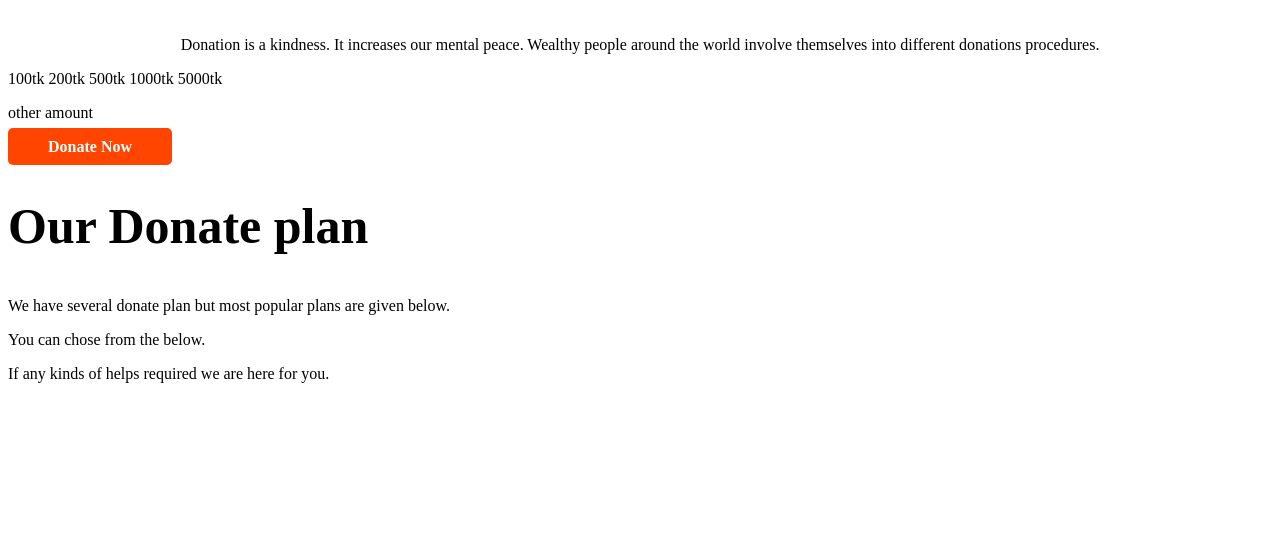
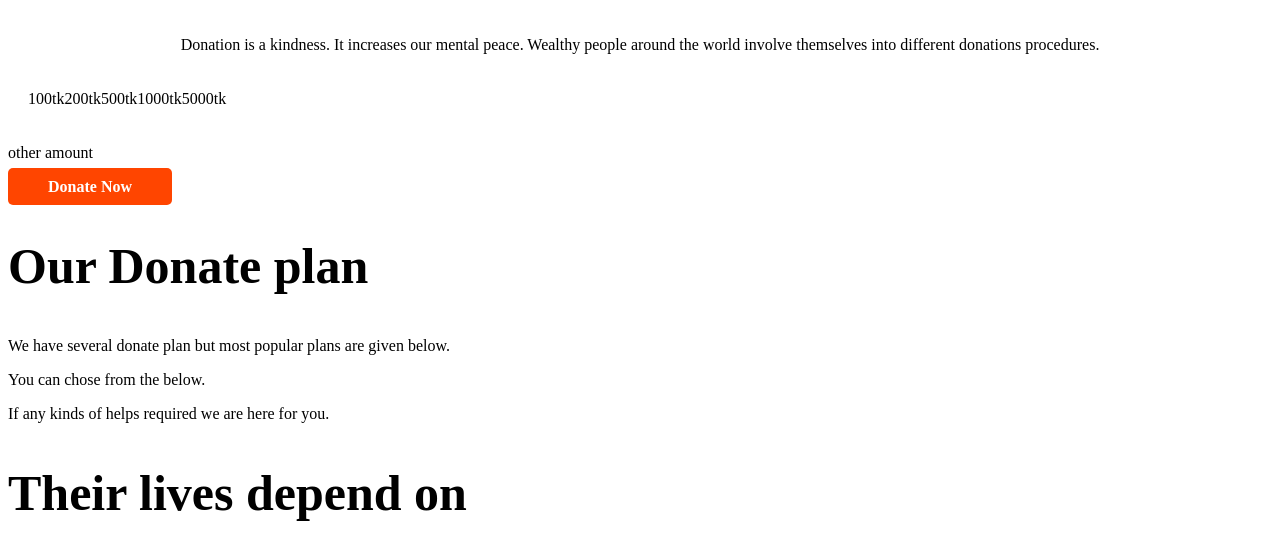
Before and after one commit to zakiashabnam/donate-today, a plain HTML site: page index.html in a window 1280 px wide. Shown: the part 779-1325 px from the top of the page. Drawn offline with Linux system fonts and the light colour scheme; a web font is replaced by a local one.

Commit message:
donation plan

```diff
--- a/index.html
+++ b/index.html
@@ -36,8 +36,15 @@
                 donations procedures.</p>
         </div>
 
-        <div>
-            100tk 200tk 500tk 1000tk 5000tk
+        <div class="amount flexible-container">
+            <div>100tk</div>
+            <div>200tk</div>
+            <div>500tk</div>
+            <div>1000tk</div>
+            <div>5000tk</div>
+        </div>
+
+        <div class="margin-top">
             <p>other amount</p>
         </div>
 
@@ -48,7 +55,7 @@
 
     </section>
 
-    <section class="donation plan flexible-container">
+    <section class="donation plan">
         <div>
             <h1>Our Donate plan</h1>
             <p>We have several donate plan but most popular plans are given below.</p>
--- a/style.css
+++ b/style.css
@@ -43,9 +43,24 @@ P {
     color: white;
     font-weight: 600;
 
+}
+
+
+.flexible-container {
+    display: flex;
+    padding-left: 20px;
+    padding-top: 20px;
+    padding-bottom: 20px;
 
 
 }
+
+
+
+
+
+
+
 
 .top-banner {
     background-image: url(images/donation13.jpg);
@@ -59,15 +74,17 @@ P {
 
 }
 
-.flexible-container {
-    display: flex;
-    margin-bottom: 150px;
+
+
+
+.donate-today {
+    text-align: center;
 }
+
+
+
+
 
 footer {
     text-align: center;
 }
-
-.donate-today {
-    text-align: center;
-}
```
